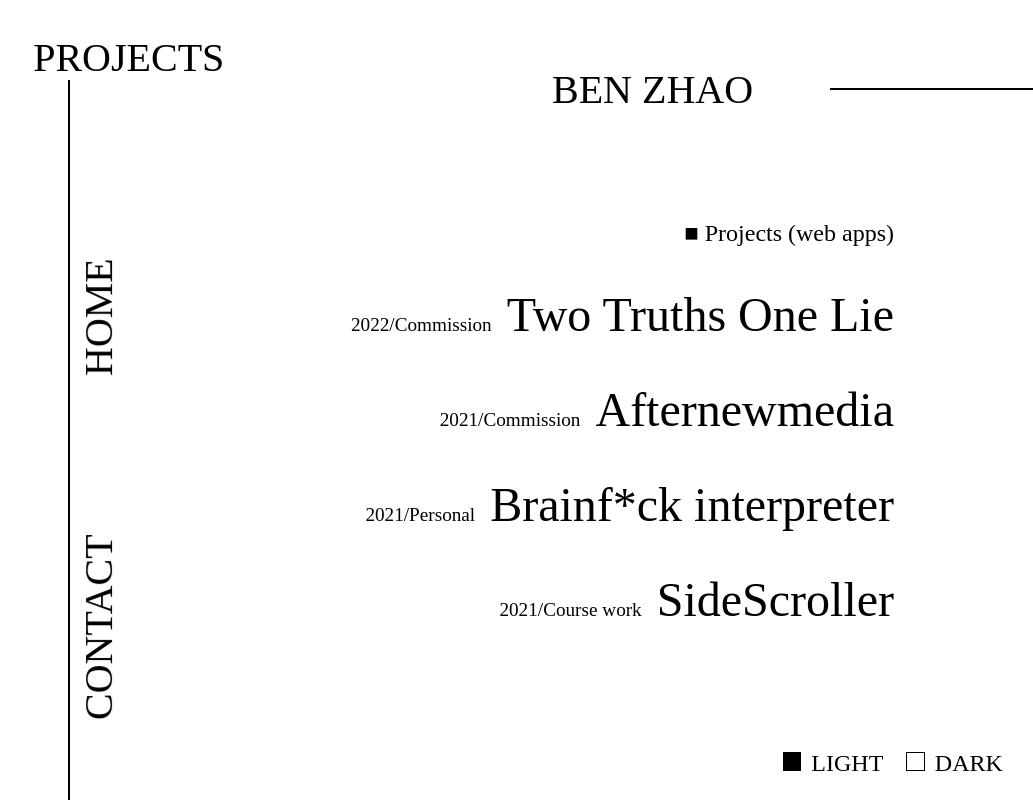
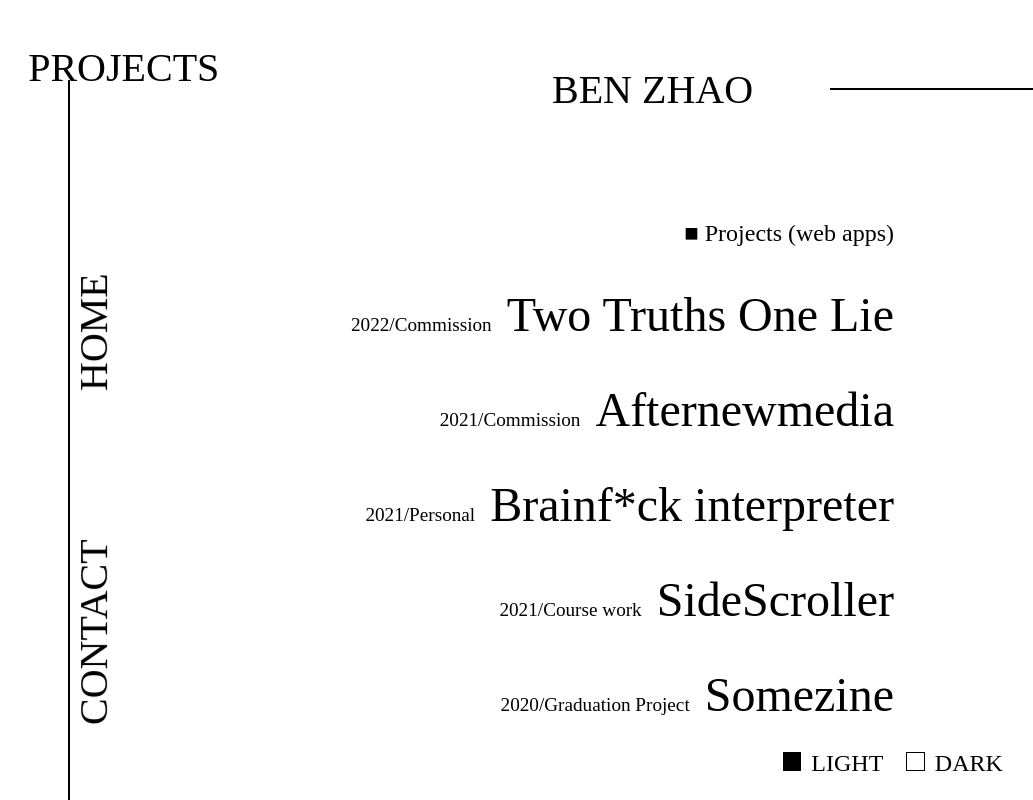
Before and after one commit to bz888/vite-portfolio, a React (Vite) app: page /projects in a window 1280 px wide. Shown: the whole page, without its empty margins (98-1131 px from the left). Built offline with nearby package versions, Linux system fonts and the light colour scheme.

Commit message:
added porject and comments

```diff
--- a/src/components/App.jsx
+++ b/src/components/App.jsx
@@ -11,6 +11,11 @@ import Projects from './Projects'
 
 function App() {
 	// const navigate = useNavigate()
+
+	//UseContext for setMode
+	// Change animations into animate and variant, switch from whileinview
+	// Hover on projects, show project description
+
 	const [currentMode, setCurrentMode] = useState('black')
 	const [checkedState, setCheckedState] = useState({light: true, dark: false})
 
--- a/src/components/Projects.jsx
+++ b/src/components/Projects.jsx
@@ -94,12 +94,14 @@ export default function Projects ({ currentMode }) {
 					>■ Projects &#40;web apps&#41;</motion.h2>
 					<motion.a className='project-item'
 						href=''
+						target='_blank' rel="noreferrer"
 						whileInView={{x: [200, 0]}}>
 						<div style={{color:currentMode}} className='project-title'>Two Truths One Lie</div>
 						<div style={{color:currentMode}} className='project-info'>2022/Commission</div>
 					</motion.a>
 					<motion.a className='project-item'
 						href='https://afternewmedia.herokuapp.com/'
+						target='_blank' rel="noreferrer"
 						whileInView={{x: [300, 0]}}>
 						<div style={{color:currentMode}} className='project-title'>Afternewmedia</div>
 						<div style={{color:currentMode}} className='project-info'>2021/Commission</div>
@@ -112,9 +114,17 @@ export default function Projects ({ currentMode }) {
 					</motion.a>
 					<motion.a className='project-item'
 						href='https://git-gud-eda-test.herokuapp.com/'
+						target='_blank' rel="noreferrer"
 						whileInView={{x: [500, 0]}}>
 						<div style={{color:currentMode}} className='project-title'>SideScroller</div>
 						<div style={{color:currentMode}} className='project-info'>2021/Course work</div>
+					</motion.a>
+					<motion.a className='project-item'
+						href='https://bz888.github.io/portfolio-v1/'
+						target='_blank' rel="noreferrer"
+						whileInView={{x: [500, 0]}}>
+						<div style={{color:currentMode}} className='project-title'>Somezine</div>
+						<div style={{color:currentMode}} className='project-info'>2020/Graduation Project</div>
 					</motion.a>
 				</motion.div>
 
--- a/src/css/app.css
+++ b/src/css/app.css
@@ -29,7 +29,7 @@
 }
 
 .nav-list li {
-  margin: 40px;
+  margin: 35px;
   font-size: 2.5rem;
 }
 .nav-list li:hover {
```
